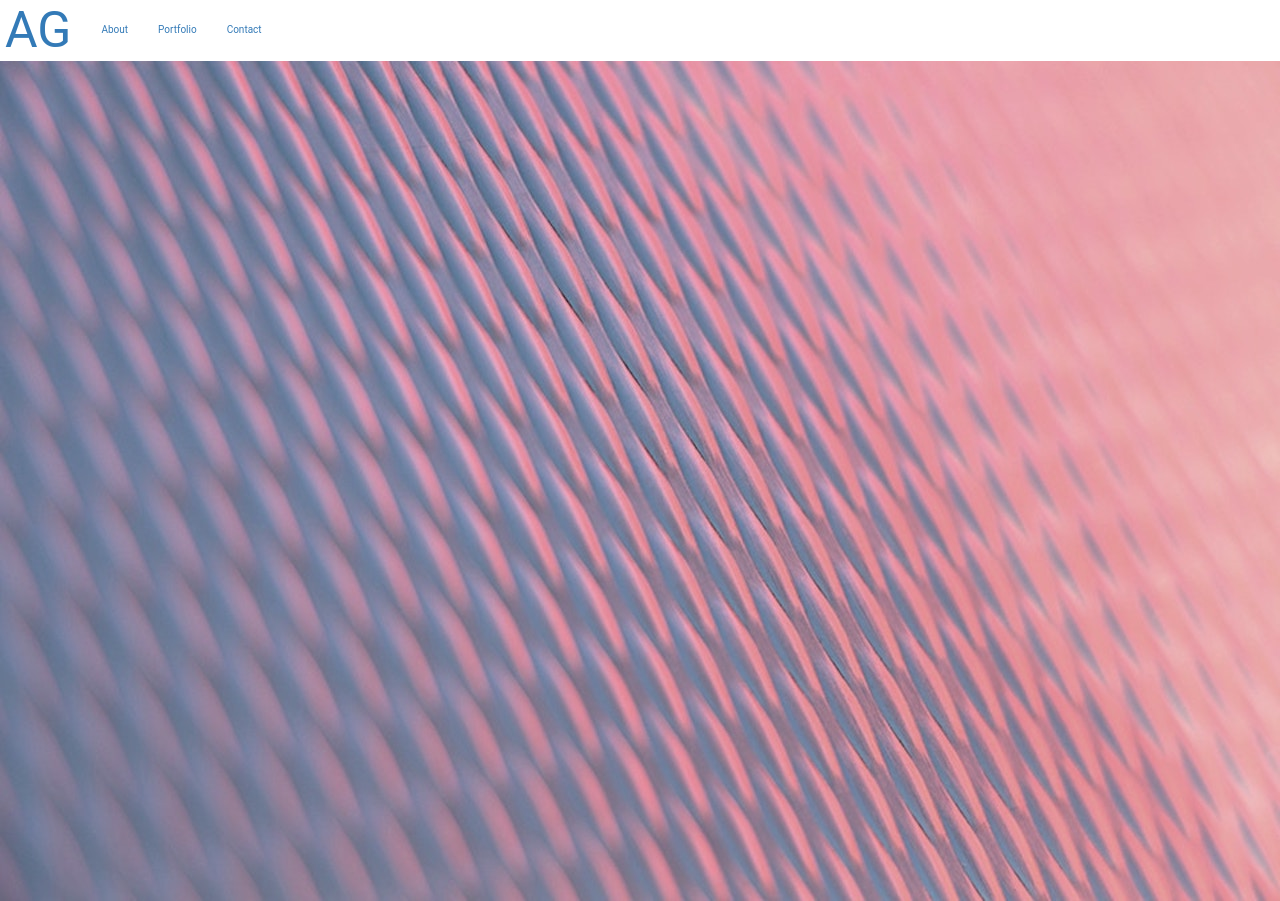
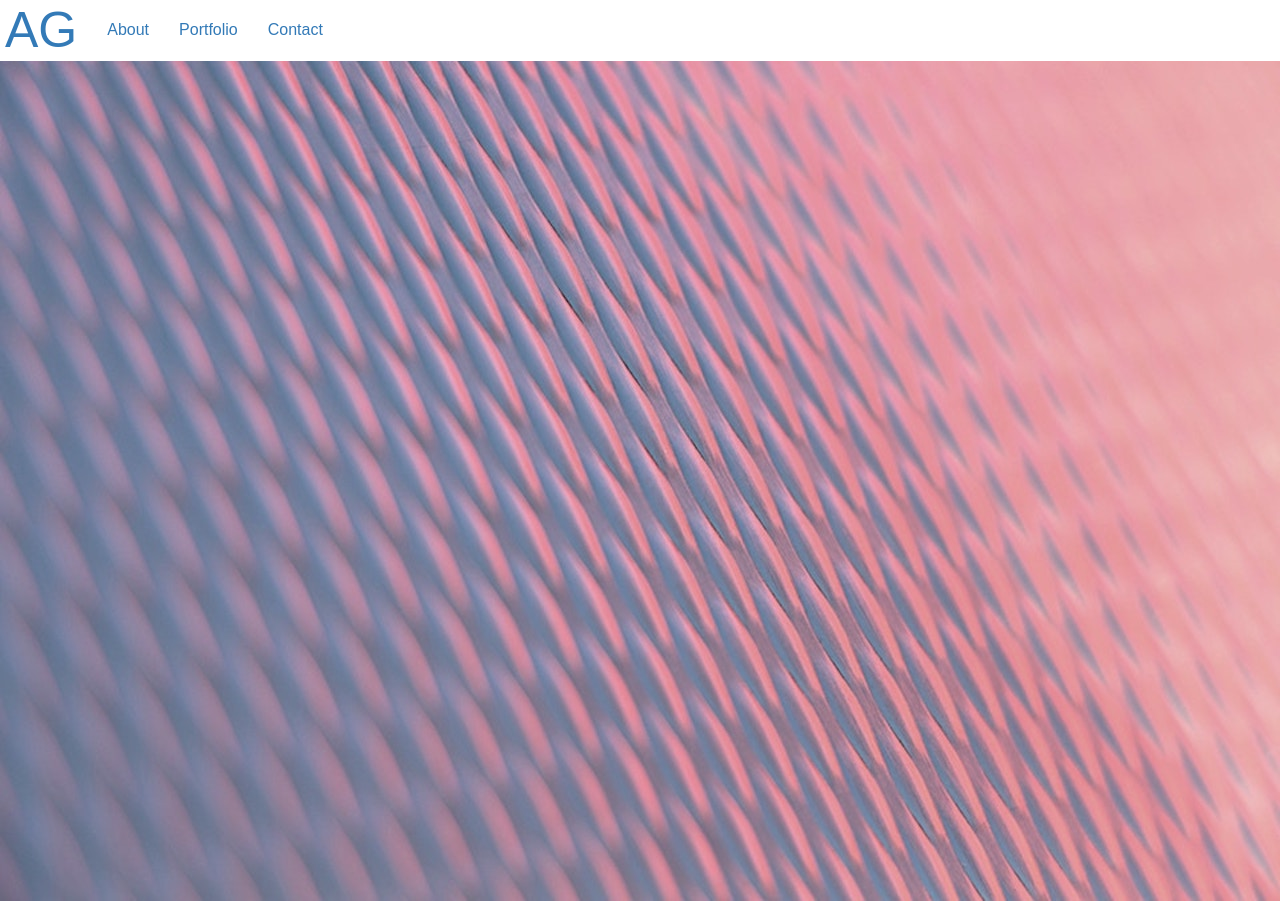
Before and after one commit to alexgood1/Bootstrap-Portfolio, a plain HTML site: page index.html in a window 1280 px wide. Shown: the top 901 px of the page. Drawn offline with nearby package versions, Linux system fonts and the light colour scheme.

Commit message:
updates to layout and links

```diff
--- a/style.css
+++ b/style.css
@@ -76,6 +76,27 @@ p {
 	height: 100px;
 	width: 100px;
 	margin: 0 auto;
+}
+
+body {
+  font-family: Arial, "Helvetica Neue", Helvetica, sans-serif;
+  font-size: 16px;
+  color: rgb(141, 217, 255);
+  background: url("../images/sonja-punz-444849-unsplash.jpg");
+  background-attachment: scroll;
+background-position: top center;
+background-repeat: no-repeat;
+background-size: cover;
+position: relative;
+&:after {
+  position: absolute;
+  content: "";
+  left: 0;
+  top: 0;
+  width: 100%;
+  height: 100%;
+  position: fixed;
+  z-index: -1;
 }
 
 .wrapper {
```
Also changed, not shown: portfolio.html (+3 -0 lines), 1 other file.
